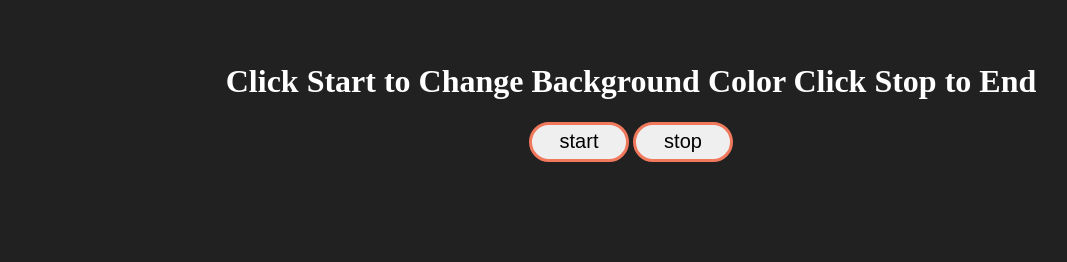
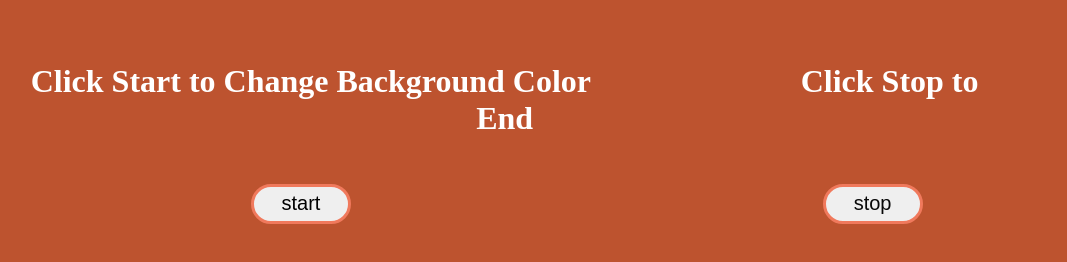
Before and after one commit to geekykicha/Js_basics, a plain HTML site: page 05_project/index.html in a window 1280 px wide. Both pictures are taken after a click on the button "start". Shown: the whole page, without its empty margins (9-1076 px from the left). Drawn offline with Linux system fonts and the light colour scheme.

Commit message:
script added

```diff
--- a/05_project/index.html
+++ b/05_project/index.html
@@ -19,8 +19,19 @@
             border: solid 3px #f0795c;
             border-radius: 25px;
             font-size: 20px;
+            margin-top: 2%;
+            margin-right: 7%;
         }
-
+        #stop{
+            color: #080808;
+            margin-left: 30%;
+        }
+        h1{
+            margin-right: 20%;
+        }
+        span{
+            margin-left: 20%;
+        }
 
 
     </style>
@@ -28,11 +39,12 @@
 <body>
     <div class="container">
     <h1>
-        <span class="start">Click Start to Change Background Color</span>
+        Click Start to Change Background Color
         <span class="stop">Click Stop to End</span>
     </h1>
     <button id="start">start</button>
     <button id="stop">stop</button>
 </div>
 </body>
+<script src="script.js"></script>
 </html>
--- a/05_project/script.js
+++ b/05_project/script.js
@@ -0,0 +1,30 @@
+const randomColor = function() {
+    const hex = '0123456789ABCDEF'; // range of color code
+    let color = '#'; // hex code inital val
+    for (let i = 0; i < 6; i++) {
+        color += hex[Math.floor(Math.random() * 16)] // floor remove decimal
+    }
+    return color
+};
+
+let intervalId; // to use
+const startChangingColor = function(){
+    if(!intervalId){
+        intervalId = setInterval(changeBgColor, 1000)
+
+    }
+     function changeBgColor(){
+        document.body.style.backgroundColor = randomColor();
+
+    }
+
+}
+const stopChangingColor = function(){
+    clearInterval(intervalId);
+    intervalId = null;
+}
+document.querySelector('#start').addEventListener('click', startChangingColor)
+
+document.querySelector('#stop').addEventListener('click', stopChangingColor)
+
+// console.log(randomColor());
```
Also changed, not shown: 04_Project/index.html (renamed from 04_Projects/index.html), 04_Project/script.js (renamed from 04_Projects/script.js), 04_Project/style.css (renamed from 04_Projects/style.css).
